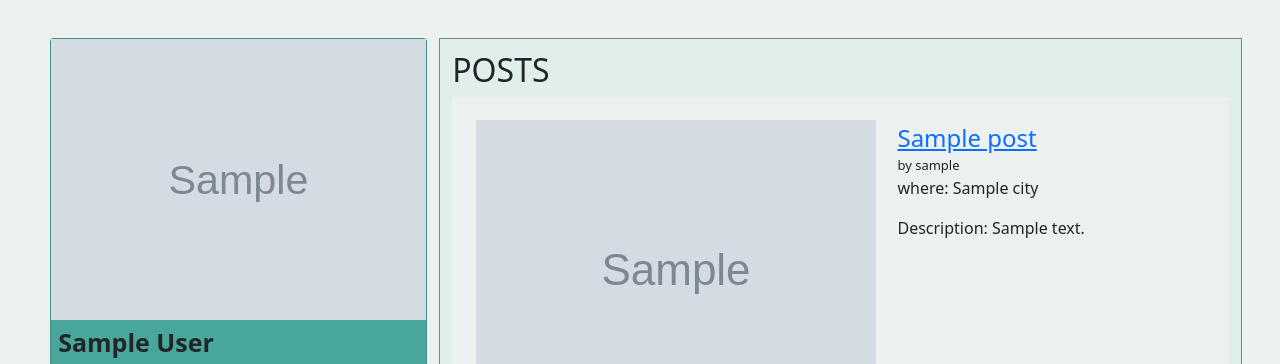
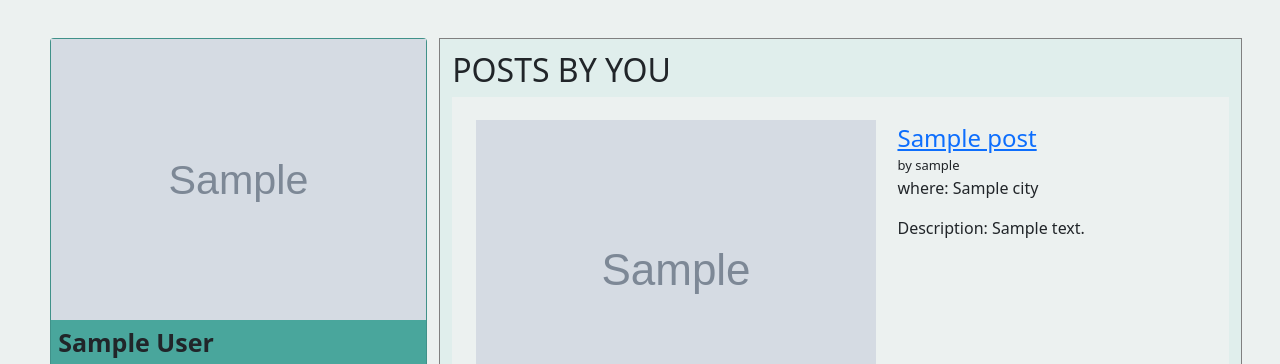
Before and after one commit to Heymon/wayfarer_project, a Django app: page /profile/ in a window 1280 px wide. Shown: the part 56-420 px from the top of the page. Run offline with Django 3.2, Linux system fonts and the light colour scheme; a user stored in the database is signed in; tables that the repository leaves empty hold one stand-in row (values such as "Sample post"); grey boxes marked "Sample" are stand-in pictures.

Commit message:
on profile only show posts by user

```diff
--- a/main_app/templates/trips/profile.html
+++ b/main_app/templates/trips/profile.html
@@ -30,7 +30,7 @@
       <div class="tab-content">
 
 
-      <h2>POSTS</h2>
+      <h2>POSTS BY YOU</h2>
       {% for post in posts %}
       <div class="card-post">
         <div class="card-post-content">
--- a/main_app/views.py
+++ b/main_app/views.py
@@ -43,7 +43,7 @@ def home (request):
     return render(request, 'home.html', context)
 
 def profile(request):
-    posts = Post.objects.all()
+    posts = request.user.post_set.all()
     cities = City.objects.all()
     context = {'cities': cities, 'posts': posts}
     return render(request, 'trips/profile.html', context)
```
